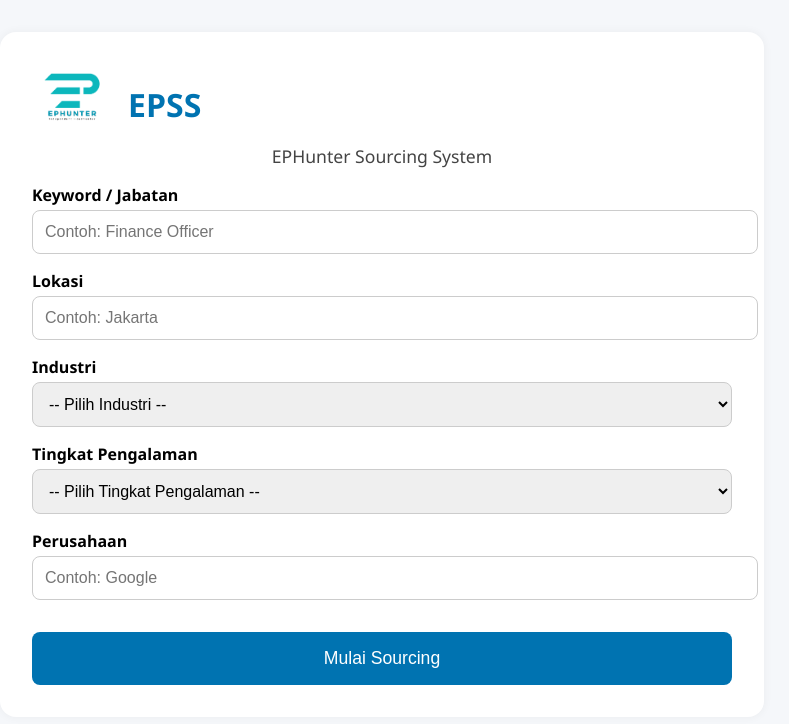
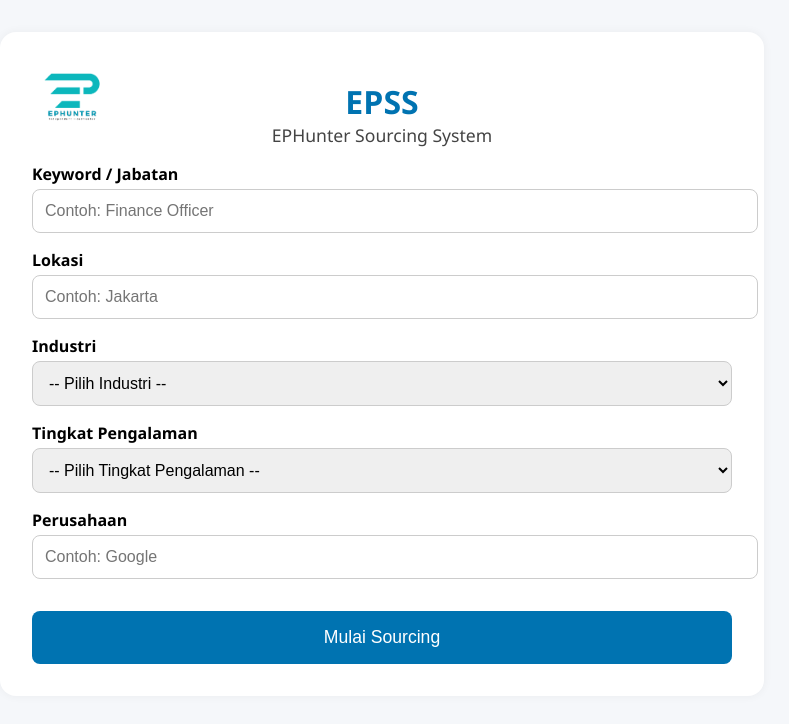
Before and after one commit to ephunter2025/EPSS, a plain HTML site: page index.html in a window 1280 px wide. Shown: the whole page, without its empty margins (258-1047 px from the left). Drawn offline with Linux system fonts and the light colour scheme.

Commit message:
index.html

```diff
--- a/index.html
+++ b/index.html
@@ -18,22 +18,25 @@
       padding: 2rem;
       border-radius: 1rem;
       box-shadow: 0 0 10px rgba(0,0,0,0.05);
+      position: relative;
     }
-     .logo-title {
-        display: flex;
-        align-items: center;
-        justify-content: flex-start; /* dari center jadi kiri */
-        gap: 1rem;
+    .logo-top-left {
+      position: absolute;
+      top: 2rem;
+      left: 2rem;
     }
-    .logo-title img {
+    .logo-top-left img {
       height: 80px;
     }
-    h1 {
+    .title-section {
+      text-align: center;
+      padding-top: 1rem;
+    }
+    .title-section h1 {
       color: #0073b1;
       margin: 0;
     }
-    h2 {
-      text-align: center;
+    .title-section h2 {
       font-weight: normal;
       color: #444;
       margin-top: 0;
@@ -70,11 +73,13 @@
 </head>
 <body>
   <div class="container">
-    <div class="logo-title">
+    <div class="logo-top-left">
       <img src="https://raw.githubusercontent.com/ephunter2025/EPSS/main/logo.png" alt="Logo EPSS">
+    </div>
+    <div class="title-section">
       <h1>EPSS</h1>
+      <h2>EPHunter Sourcing System</h2>
     </div>
-    <h2>EPHunter Sourcing System</h2>
 
     <label for="keyword">Keyword / Jabatan</label>
     <input type="text" id="keyword" placeholder="Contoh: Finance Officer">
```
